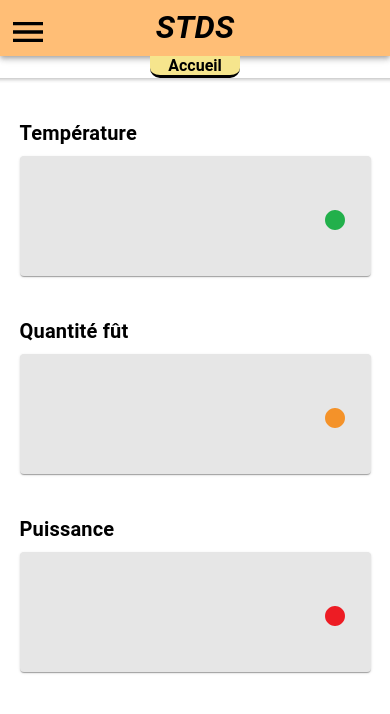
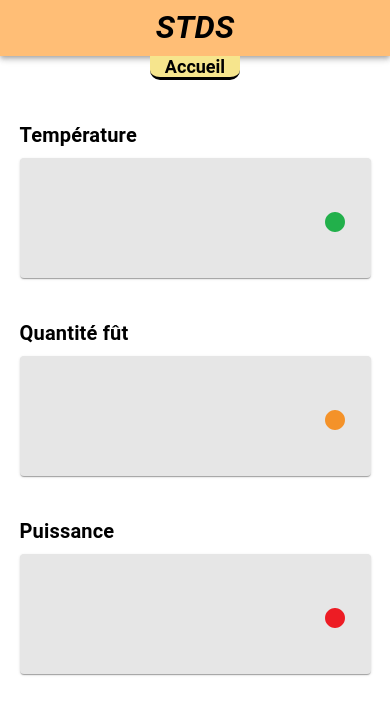
Before and after one commit to Falsimane/SAE-ALT-S3-Dev-22-23-STDS-3B-Equipe-4, a React (Create React App) app in the folder Application/stds-app/: page /home in a window 390 px wide. Shown: the top 714 px of the page. Built offline with nearby package versions, Linux system fonts and the light colour scheme.

Commit message:
Add swiper feature, Ref #14
Add mediaQuery to swap only on phone or tablet
Update Header style

```diff
--- a/Application/stds-app/package.json
+++ b/Application/stds-app/package.json
@@ -15,6 +15,7 @@
     "@ionic/react-router": "^6.0.0",
     "@mui/icons-material": "^5.11.0",
     "@mui/material": "^5.11.5",
+    "swiper": "^8.4.6",
     "@testing-library/jest-dom": "^5.11.9",
     "@testing-library/react": "^13.3.0",
     "@testing-library/user-event": "^12.6.3",
--- a/Application/stds-app/src/App.tsx
+++ b/Application/stds-app/src/App.tsx
@@ -24,8 +24,42 @@ import '@ionic/react/css/display.css';
 import './theme/variables.css';
 import Maintenance from "./pages/Maintenance";
 import React from "react";
+import {useMediaQuery} from "@mui/material";
+import {Swiper, SwiperSlide} from "swiper/react";
+
+import 'swiper/css';
+import './theme/App.css';
 
 setupIonicReact();
+
+const AppMediaQuery = () => {
+    const isMobileOrTablet = useMediaQuery('(max-width: 768px)');
+
+    if (isMobileOrTablet) {
+        return (
+            <Swiper className="mySwiper">
+                <SwiperSlide>
+                    <Home/>
+                </SwiperSlide>
+                <SwiperSlide>
+                    <Maintenance/>
+                </SwiperSlide>
+            </Swiper>
+        )
+    } else {
+        return (
+            <IonReactRouter>
+                <IonRouterOutlet>
+                    <Route path="/home" exact={true}>
+                        <Home />
+                    </Route>
+                    <Route path="/puissance" exact={true} component={Puissance} />
+                    <Route path="/maintenance" exact={true} component={Maintenance} />
+                </IonRouterOutlet>
+            </IonReactRouter>
+        );
+    }
+}
 
 const App: React.FC = () => (
     <IonApp>
@@ -34,11 +68,8 @@ const App: React.FC = () => (
                 <Route path="/" exact={true}>
                     <Redirect to="/home" />
                 </Route>
-                <Route path="/home" exact={true}>
-                    <Home />
-                </Route>
-                <Route path="/maintenance" exact={true} component={Maintenance} />
                 <Route path="/puissance" exact={true} component={Puissance} />
+                <Route path="/home" component={AppMediaQuery} />
             </IonRouterOutlet>
         </IonReactRouter>
     </IonApp>
--- a/Application/stds-app/src/pages/Header.tsx
+++ b/Application/stds-app/src/pages/Header.tsx
@@ -8,10 +8,14 @@ import Box from "@mui/material/Box";
 import Menu from "@mui/material/Menu";
 import MenuItem from "@mui/material/MenuItem";
 import {useHistory} from "react-router";
+import {useMediaQuery} from "@mui/material";
+import {ArrowBackIosNew} from "@mui/icons-material";
+import {IonHeader} from "@ionic/react";
 
 export default function Header(props: {page:string; dimensionsTitre:number}) {
     const [anchorEl, setAnchorEl] = React.useState<null | HTMLElement>(null);
     const history = useHistory();
+    const isPhoneOrTablet = useMediaQuery('(max-width: 768px)');
 
     const handleMenu = (event: React.MouseEvent<HTMLElement>) => {
         setAnchorEl(event.currentTarget);
@@ -40,7 +44,14 @@ export default function Header(props: {page:string; dimensionsTitre:number}) {
 
     return (
 
+        <IonHeader className="ion-no-border">
             <div className="Header">
+                <AppBar sx={{position: "static", backgroundColor: "#ffbe76"}}>
+                    <Toolbar>
+                        {(selectedAccueil ||selectedMaintenance) ?
+                            (
+                                isPhoneOrTablet ? ( <></>
+                                ) : (
                                     <IconButton
                                         size="large"
                                         edge="start"
@@ -51,8 +62,19 @@ export default function Header(props: {page:string; dimensionsTitre:number}) {
                                     >
                                         <MenuIcon sx={{color: "#000", fontSize: 40}}/>
                                     </IconButton>
-    <AppBar sx={{position: "static", backgroundColor: "#ffbe76"}}>
-        <Toolbar>
+                                )
+                            ) : (
+                                <IconButton
+                                    size="medium"
+                                    edge="start"
+                                    color="inherit"
+                                    onClick={() => history.goBack()}
+                                    sx={{position: "absolute", left: '2%', mr: 2, zIndex: 1}}
+                                >
+                                    <ArrowBackIosNew sx={{color: "#000", fontSize: 40}}/>
+                                </IconButton>
+                            )
+                        }
                         <Typography
                             variant="h6"
                             noWrap
@@ -83,7 +105,8 @@ export default function Header(props: {page:string; dimensionsTitre:number}) {
                     fontWeight: "bold",
                     borderBottom: 'solid',
                     borderBottomRightRadius: 10,
-        borderBottomLeftRadius: 10
+                    borderBottomLeftRadius: 10,
+                    color: "#000"
                 }}>
                     {props.page}
                 </Box>
@@ -104,5 +127,6 @@ export default function Header(props: {page:string; dimensionsTitre:number}) {
                     <MenuItem onClick={openMaintenance} sx={{fontSize: 20}} selected={selectedMaintenance}>Maintenance</MenuItem>
                 </Menu>
             </div>
+        </IonHeader>
     )
 }
--- a/Application/stds-app/src/pages/Home.tsx
+++ b/Application/stds-app/src/pages/Home.tsx
@@ -24,9 +24,7 @@ const Home: React.FC = () => {
 
   return (
       <IonPage id="home-page">
-        <IonHeader>
-          <Header page={"Accueil"} dimensionsTitre={90}/>
-        </IonHeader>
+        <Header page={"Accueil"} dimensionsTitre={90}/>
         <IonContent fullscreen>
           <IonRefresher slot="fixed" onIonRefresh={refresh}>
             <IonRefresherContent></IonRefresherContent>
--- a/Application/stds-app/src/pages/Maintenance.tsx
+++ b/Application/stds-app/src/pages/Maintenance.tsx
@@ -20,9 +20,7 @@ export default function Maintenance() {
     };
     return (
         <IonPage id="maintenance-page">
-            <IonHeader>
-                <Header page={"Maintenance"} dimensionsTitre={130}/>
-            </IonHeader>
+            <Header page={"Maintenance"} dimensionsTitre={130}/>
             <IonContent fullscreen>
                 <IonRefresher slot="fixed" onIonRefresh={refresh}>
                     <IonRefresherContent></IonRefresherContent>
--- /dev/null
+++ b/Application/stds-app/src/theme/App.css
@@ -0,0 +1,32 @@
+
+.swiper {
+    width: 100%;
+    height: 100%;
+}
+
+.swiper-slide {
+    text-align: center;
+    font-size: 18px;
+    background: #fff;
+
+    /* Center slide text vertically */
+    display: -webkit-box;
+    display: -ms-flexbox;
+    display: -webkit-flex;
+    display: flex;
+    -webkit-box-pack: center;
+    -ms-flex-pack: center;
+    -webkit-justify-content: center;
+    justify-content: center;
+    -webkit-box-align: center;
+    -ms-flex-align: center;
+    -webkit-align-items: center;
+    align-items: center;
+}
+
+.swiper-slide img {
+    display: block;
+    width: 100%;
+    height: 100%;
+    object-fit: cover;
+}
```
Also changed, not shown: 1 other file (tests, documents, lock files or other folders). Lines whose indentation alone changed are shown as unchanged.
